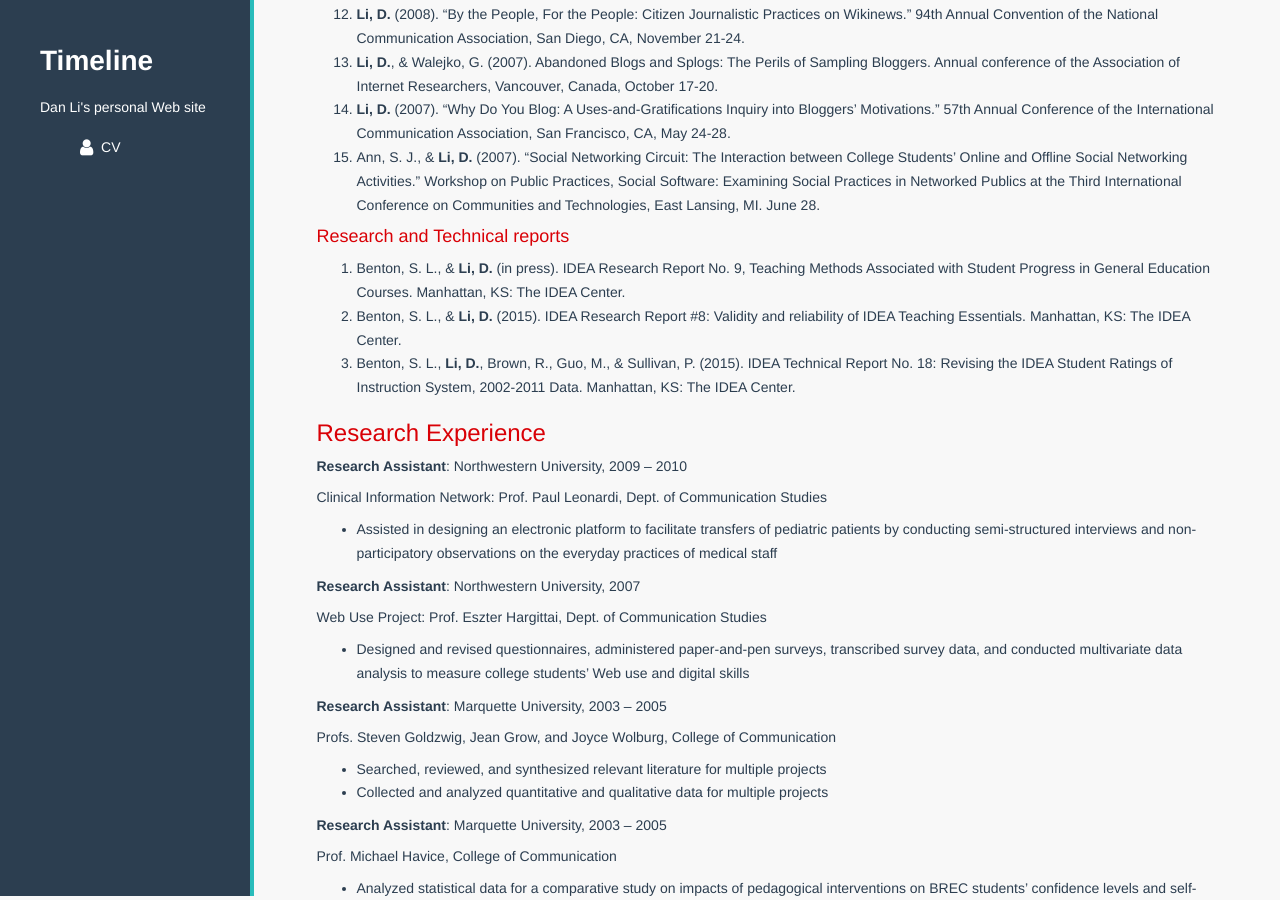
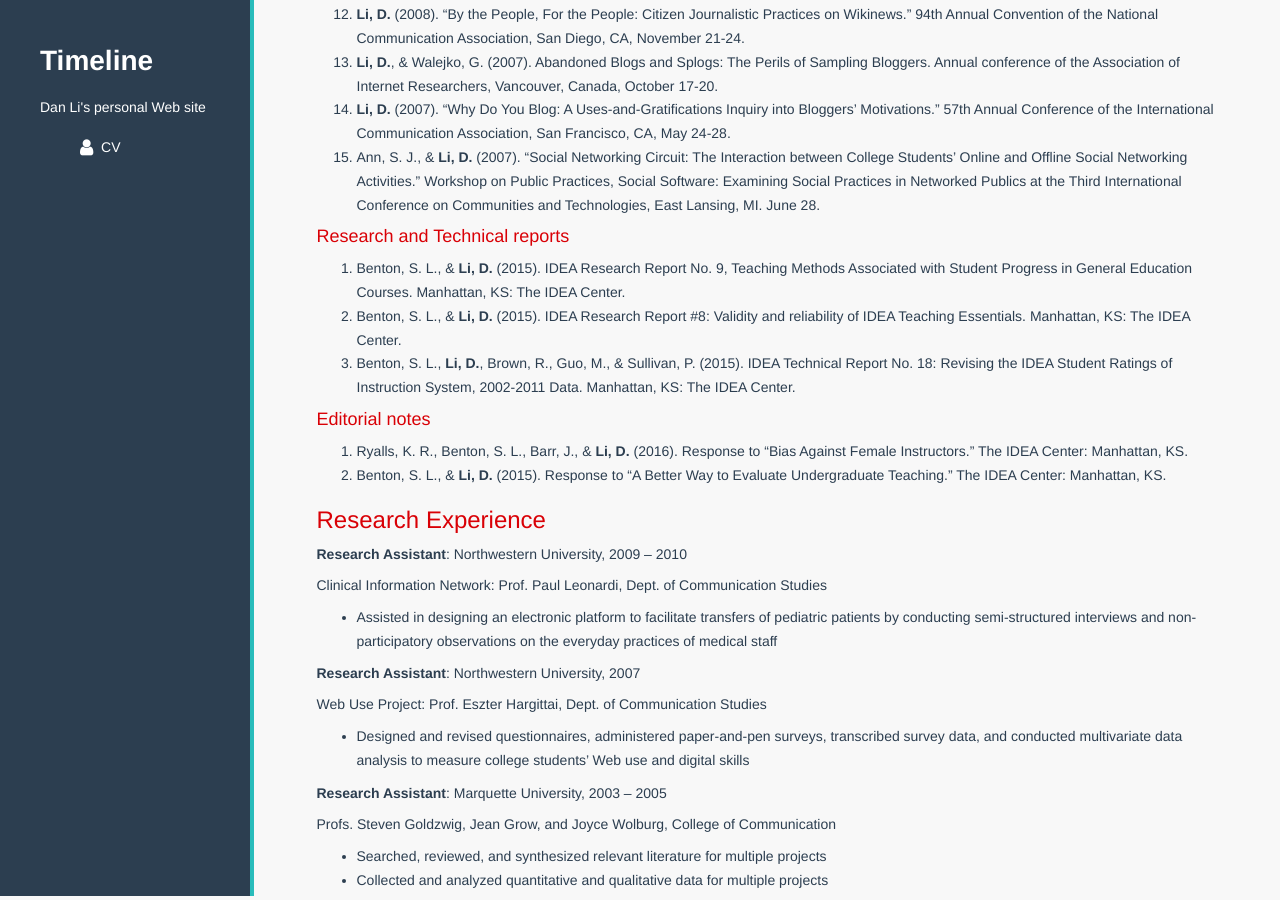
Before and after one commit to danli-ds/danliIDEA.github.io, a Jekyll site: the page built from CV/index.md, in a window 1280 px wide and 900 px high, scrolled down 1411 px. Built offline with Jekyll 4.4.1, drawn with Linux system fonts in a browser that asks for light colours; nearby versions of some CDN libraries; Markdown is read by kramdown in place of the engine named in the settings; some of the changed text lies outside the part shown.

Commit message:
Add editorial notes and update in press publication info

```diff
--- a/CV/index.md
+++ b/CV/index.md
@@ -25,7 +25,7 @@ Manhattan, KS 66502
 
 Research Associate, The IDEA Center, 2011 ~ present
 
-Compliance auditor, Kansas State University, 2011 - 2012
+Compliance Auditor, Kansas State University, 2011 - 2012
 
 ### Publications
 
@@ -36,11 +36,11 @@ Compliance auditor, Kansas State University, 2011 - 2012
 
 #### Invited articles
 
-1. Benton, S. L. & **Li, D.** (in press). Professional development for online adjunct faculty: The chair’s role. *The Department Chair*.
+1. Benton, S. L. & **Li, D.** (2015). Professional development for online adjunct faculty: The chair’s role. *The Department Chair*, *26*, 1-3.
 1. Benton, S. L., **Li, D.**, & Brown, R. (2014). Transactional distance in online graduate courses at doctoral institutions. *Journal of Online Doctoral Education*, 1(*1*), 41-55.
 
 
-### Conference Presentations
+### Conference presentations
 
 1. Benton, S. L., & **Li, D.** (2015, April). Course circumstances and teaching methods related to student ratings. Paper presented at the meeting of the American Educational Research Association, Chicago.
 1. Ryalls, K. R., Benton, S. L., & **Li, D.** (2015, March). Internationalization of IDEA systems: Bringing IDEA to Saudi Arabia. Paper presented at the Seminar on University Measurement and Evaluation: Between Theory and Practice, Saudi Arabia, Tabuk.
@@ -61,9 +61,14 @@ Communities and Technologies, East Lansing, MI. June 28.
 
 #### Research and Technical reports
 
-1. Benton, S. L., & **Li, D.** (in press). IDEA Research Report No. 9, Teaching Methods Associated with Student Progress in General Education Courses. Manhattan, KS: The IDEA Center.
+1. Benton, S. L., & **Li, D.** (2015). IDEA Research Report No. 9, Teaching Methods Associated with Student Progress in General Education Courses. Manhattan, KS: The IDEA Center.
 1. Benton, S. L., & **Li, D.** (2015). IDEA Research Report #8: Validity and reliability of IDEA Teaching Essentials. Manhattan, KS: The IDEA Center.
 1. Benton, S. L., **Li, D.**, Brown, R., Guo, M., & Sullivan, P. (2015). IDEA Technical Report No. 18: Revising the IDEA Student Ratings of Instruction System, 2002-2011 Data. Manhattan, KS: The IDEA Center.
+
+#### Editorial notes
+
+1. Ryalls, K. R., Benton, S. L., Barr, J., & **Li, D.** (2016). Response to “Bias Against Female Instructors.” The IDEA Center: Manhattan, KS.
+1. Benton, S. L., & **Li, D.** (2015). Response to “A Better Way to Evaluate Undergraduate Teaching.” The IDEA Center: Manhattan, KS.
 
 ### Research Experience
 
```
